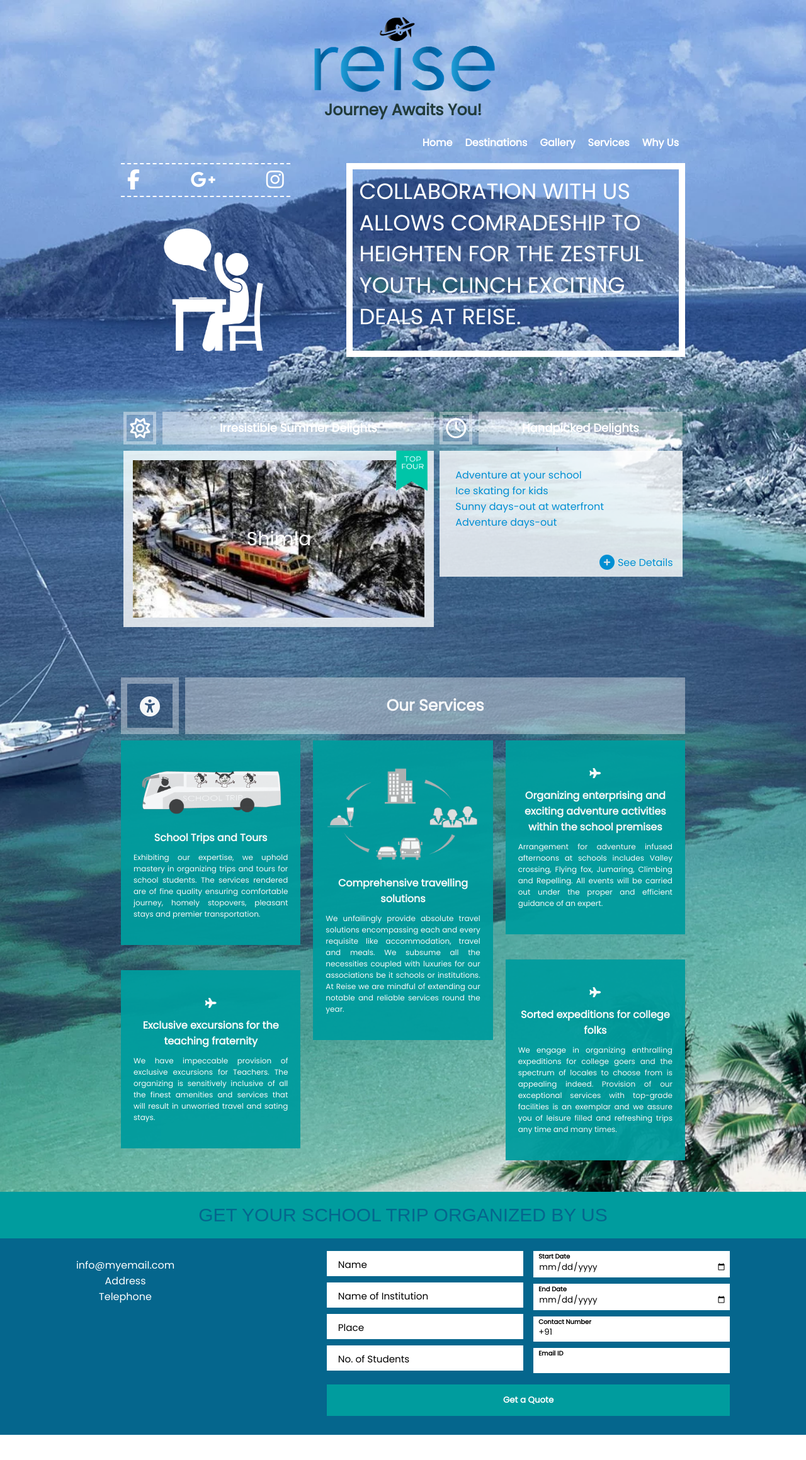
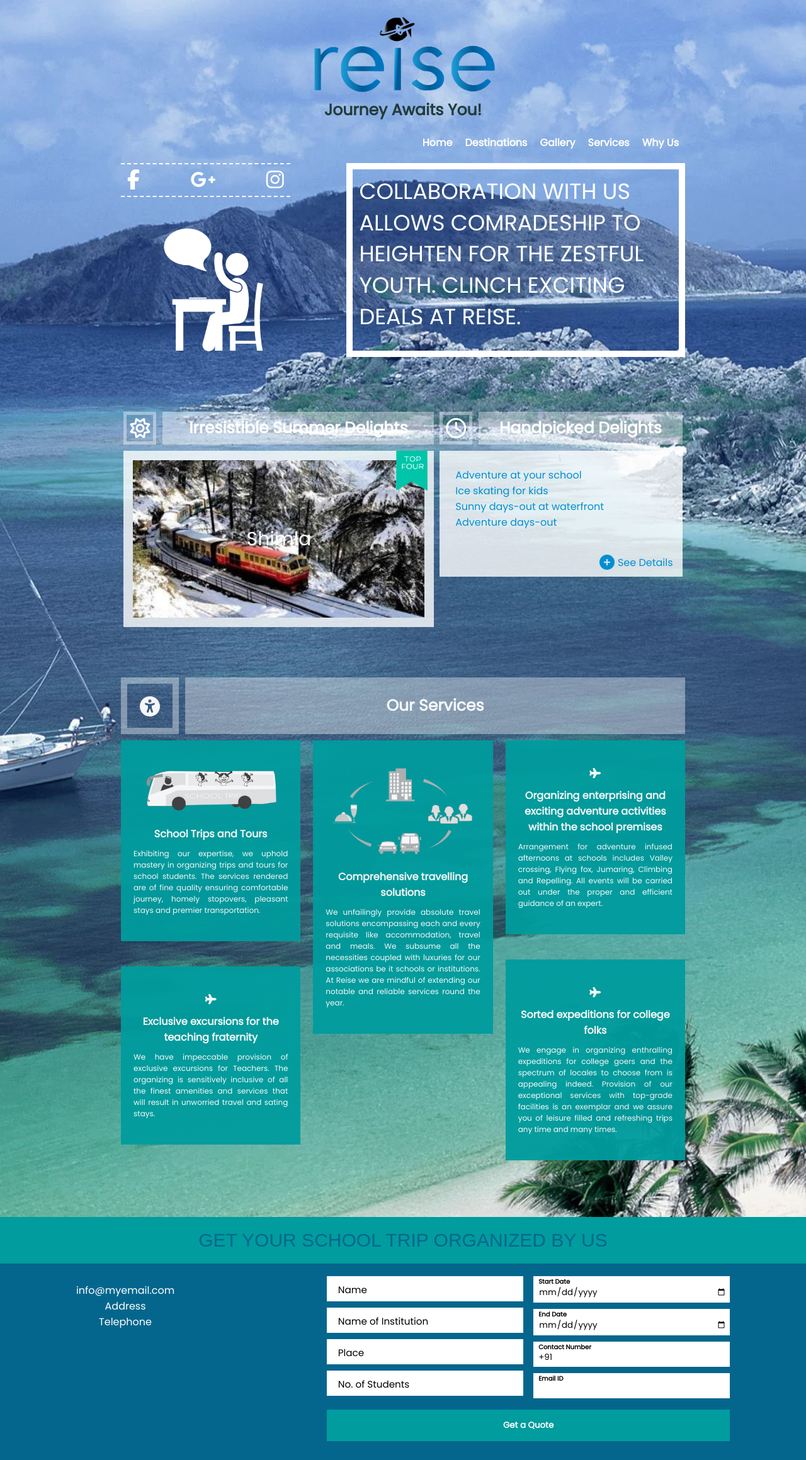
Before and after one commit to Reisecorp/reise.github.io, a Jekyll site: the page built from index.html, in a window 1280 px wide. Shown: the whole page at 63% size. Built offline with Jekyll 4.4.1, drawn with Linux system fonts in a browser that asks for light colours; nearby versions of some CDN libraries; some web fonts are replaced; before the commit the page ends 2279 px from its top, so only the background shows below that.

Commit message:
column break and service icon size fix

```diff
--- a/_includes/services.html
+++ b/_includes/services.html
@@ -14,7 +14,7 @@
 			<span class="service-title">Exclusive excursions for the teaching fraternity</span>
 			<span class="service-description">We have impeccable provision of exclusive excursions for Teachers. The organizing is sensitively inclusive of all the finest amenities and services that will result in unworried travel and sating stays.</span>
 		</div>
-		<div class="service">
+		<div class="service" id="middle">
 			<span class="service-icon"><img src="{{ site.staticfiles | prepend: site.baseurl }}/img/ICON_NOLA.png"></span>
 			<span class="service-title">Comprehensive travelling solutions</span>
 			<span class="service-description">We unfailingly provide absolute travel solutions encompassing each and every requisite like accommodation, travel and meals. We subsume all the necessities coupled with luxuries for our associations be it schools or institutions. At Reise we are mindful of extending our notable and reliable services round the year.</span>
--- a/static/css/main.css
+++ b/static/css/main.css
@@ -453,6 +453,11 @@
         -webkit-column-gap: 20px;
            -moz-column-gap: 20px;
                 column-gap: 20px; } }
+  .services #middle {
+    -webkit-column-break-after: column;
+       page-break-after: column;
+            break-after: column;
+    margin: auto auto; }
   .services .service {
     display: -webkit-box;
     display: -webkit-flex;
@@ -474,7 +479,8 @@
     min-height: 250px;
     color: white; }
     .services .service .service-icon img {
-      width: 15em; }
+      width: -webkit-calc(10em + 5vw);
+      width: calc(10em + 5vw); }
     .services .service .service-title {
       font-weight: bold;
       width: 90%;
@@ -661,7 +667,7 @@
         border: 5px solid rgba(255, 255, 255, 0.4); }
       .home-offers .home-handpicked-offers .home-handpicked-offers-header .handpicked-offers-title {
         font-weight: bold;
-        font-size: 18px;
+        font-size: 25px;
         -webkit-box-flex: 1;
         -webkit-flex: 1 0 auto;
             -ms-flex: 1 0 auto;
@@ -750,7 +756,7 @@
         border: 5px solid rgba(255, 255, 255, 0.4); }
       .home-offers .home-summer-destinations .home-summer-destinations-header .summer-destinations-title {
         font-weight: bold;
-        font-size: 18px;
+        font-size: 25px;
         -webkit-box-flex: 1;
         -webkit-flex: 1 0 auto;
             -ms-flex: 1 0 auto;
--- a/static/css/sass/partials/_home_offers.scss
+++ b/static/css/sass/partials/_home_offers.scss
@@ -46,7 +46,7 @@
 
 			.handpicked-offers-title{
 				font-weight: bold;
-				font-size: 18px;
+				font-size: 25px;
 				flex: 1 0 auto;
 				text-align: center;
 				margin: 0 auto;
@@ -133,7 +133,7 @@
 
 			.summer-destinations-title{
 				font-weight: bold;
-				font-size: 18px;
+				font-size: 25px;
 				flex: 1 0 auto;
 				text-align: center;
 				margin: 0 auto;
--- a/static/css/sass/partials/_services.scss
+++ b/static/css/sass/partials/_services.scss
@@ -46,6 +46,10 @@
 			column-gap: 20px;
 		}
 	}
+	#middle{
+		break-after: column;
+		margin: auto auto;
+	}
 	.service{
 		display: flex;
 		flex-direction: column;
@@ -60,7 +64,7 @@
 
 		.service-icon{
 			img{
-				width: 15em;
+				width: calc(10em + 5vw);
 			}
 		}
 		.service-title{
```
